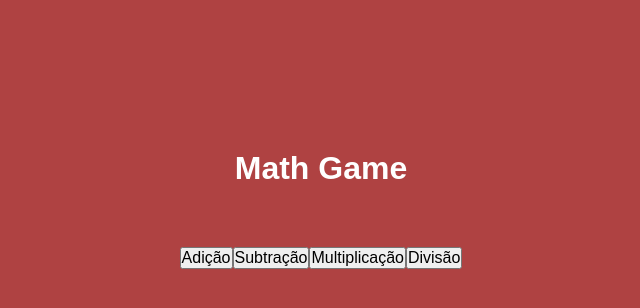
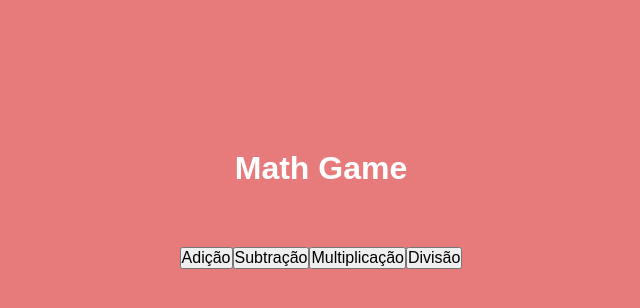
Before and after one commit to Wilian-Pereira-W/project-math-game, a React (Create React App) app: page / in a window 1280 px wide. Shown: the top 308 px of the page, without its empty margins (319-959 px from the left). Built offline with nearby package versions, Linux system fonts and the light colour scheme; the HTML template or start-up script is replaced by a standard one.

Commit message:
style: alterando cor background

```diff
--- a/src/styles/global.scss
+++ b/src/styles/global.scss
@@ -17,7 +17,7 @@
 }
 
 body{
-  background-color: rgb(175, 66, 66);
+  background-color: rgb(231, 123, 123);
 }
 
 body, input, textarea, select, button{
```
